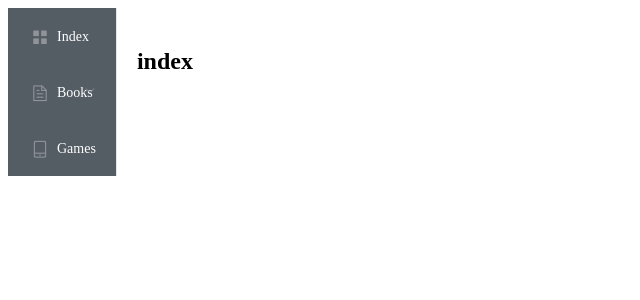
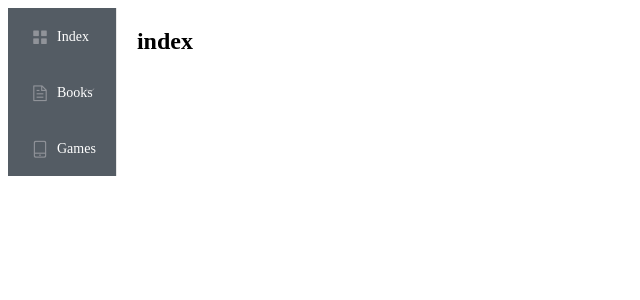
Before and after one commit to kev494/Library2, a Nuxt app in the folder library-app/: page / in a window 1280 px wide. Shown: the top 300 px of the page, without its empty margins (0-640 px from the left). Built offline with nearby package versions, Linux system fonts and the light colour scheme.

Commit message:
removed padding top

```diff
--- a/library-app/components/Navigation.vue
+++ b/library-app/components/Navigation.vue
@@ -1,12 +1,13 @@
 <template>
-    <el-aside width=auto>
+    <el-aside width=auto >
     <el-menu
       class="el-menu-vertical"
       @open="handleOpen"
       @close="handleClose"
       background-color="#545c64"
       text-color="#fff"
-      active-text-color="#32CD32">
+      active-text-color="#32CD32"
+      width="auto">
       <el-menu-item index=0>
           <i class="el-icon-menu"></i>
           <span><router-link class="navbar-link" to="/">Index</router-link></span>
--- a/library-app/layouts/default.vue
+++ b/library-app/layouts/default.vue
@@ -15,4 +15,8 @@ export default {
 }
 </script>
 <style>
+.el-main {
+  padding: 0px;
+  padding-left: 20px;
+}
 </style>
```
